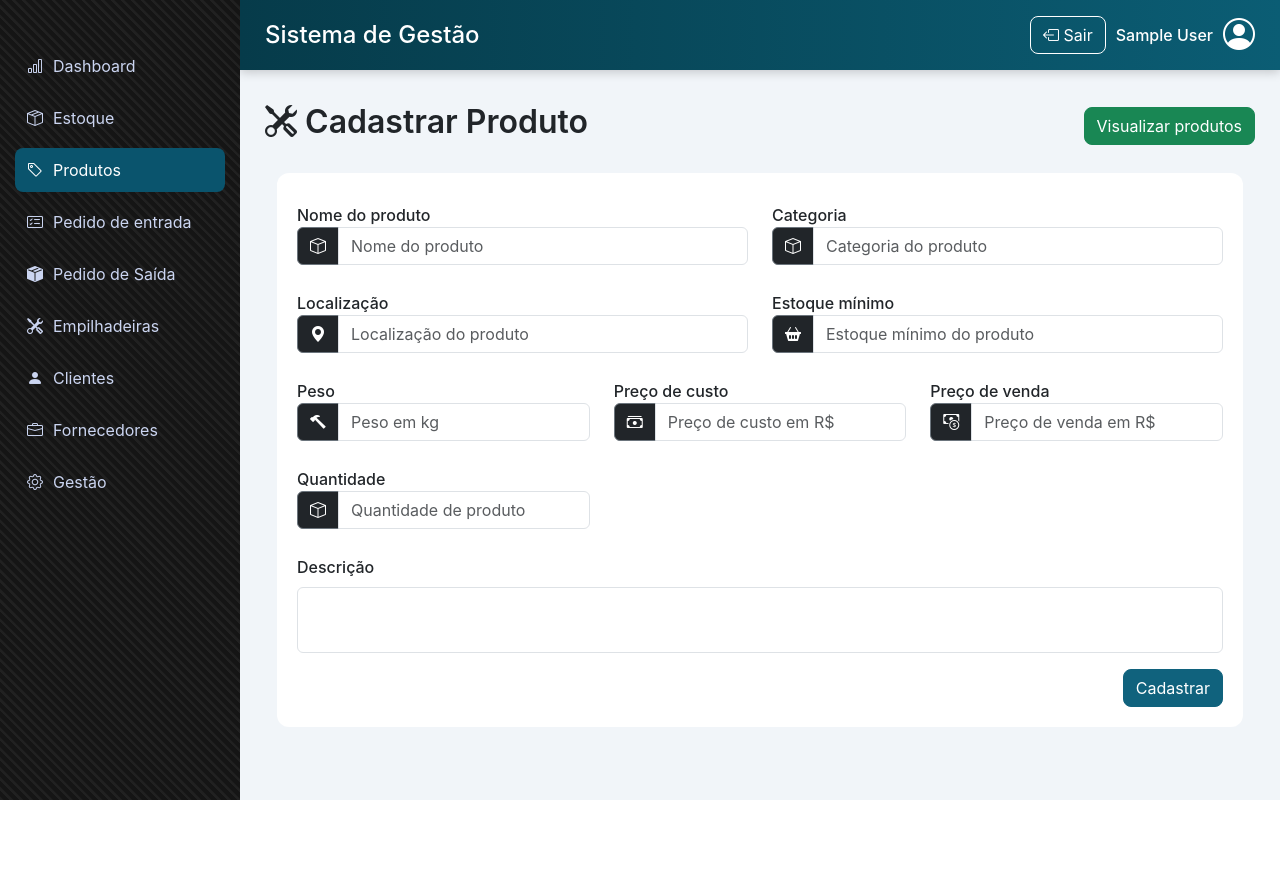
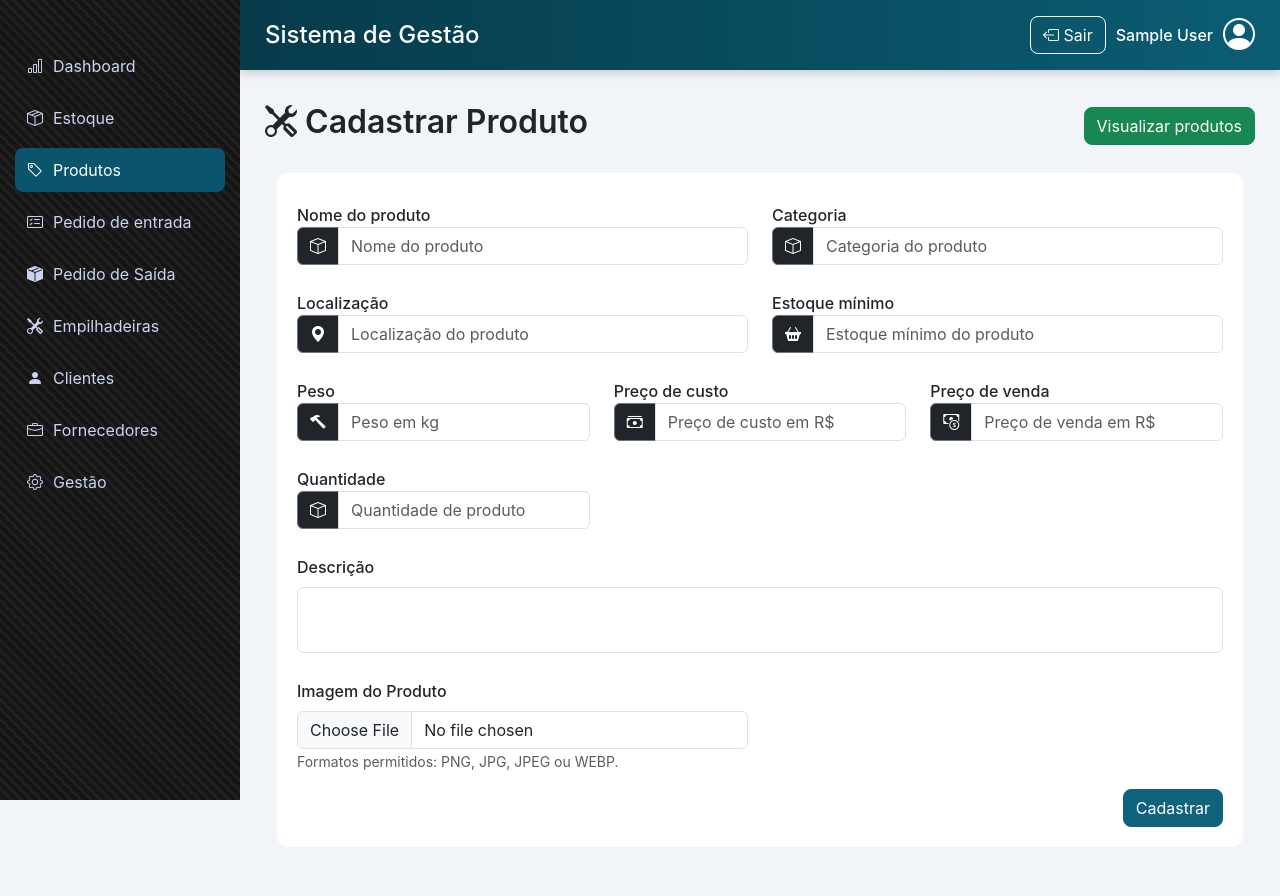
Before and after one commit to voituregestaodeestoque/projeto_voiture, a Flask app: page /produtos in a window 1280 px wide. Before the commit the page ends 800 px from the top, so only its background shows below. Run offline with Flask 3, Linux system fonts and the light colour scheme; the visitor is signed in with stand-in values (Sample User, id 1).

Commit message:
atualização futura de imagem no banco

```diff
--- a/templates/cadastroproduto.html
+++ b/templates/cadastroproduto.html
@@ -24,7 +24,7 @@
 
             <div class="produto-card text-dark">
 
-                <form id="form_produto"
+                <form id="form_produto" enctype="multipart/form-data"
                     action="{% if produto and produto.id %}{{ url_for('atualizar_produto', id=produto.id) }}{% else %}{{ url_for('salvar_produto') }}{% endif %}"
                     method="POST">
                     <div class="row">
@@ -136,6 +136,24 @@
                                 style="padding: 20px;">
                         </div>
 
+                        <div class="col-md-6 mb-3">
+                            <label for="imagem" class="form-label">
+                                Imagem do Produto
+                            </label>
+
+                            <input
+                                type="file"
+                                class="form-control"
+                                id="imagem"
+                                name="imagem"
+                                accept="image/png, image/jpeg, image/jpg, image/webp"
+                            >
+
+                            <small class="text-muted">
+                                Formatos permitidos: PNG, JPG, JPEG ou WEBP.
+                            </small>
+                        </div>
+
                         <div class="botao-direita">
 
                             <!--Botão que envia o formulário em caso de cadastro-->
```
